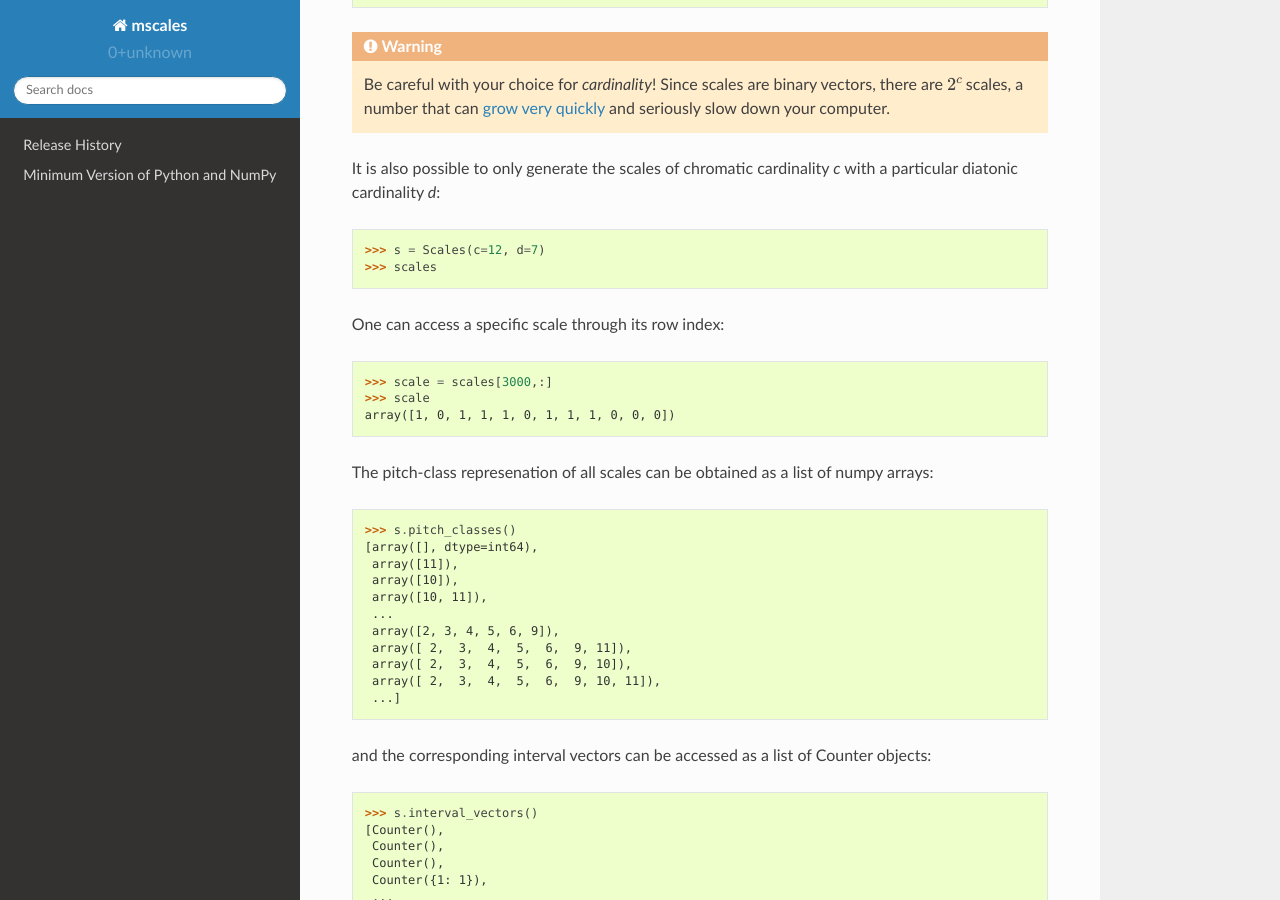
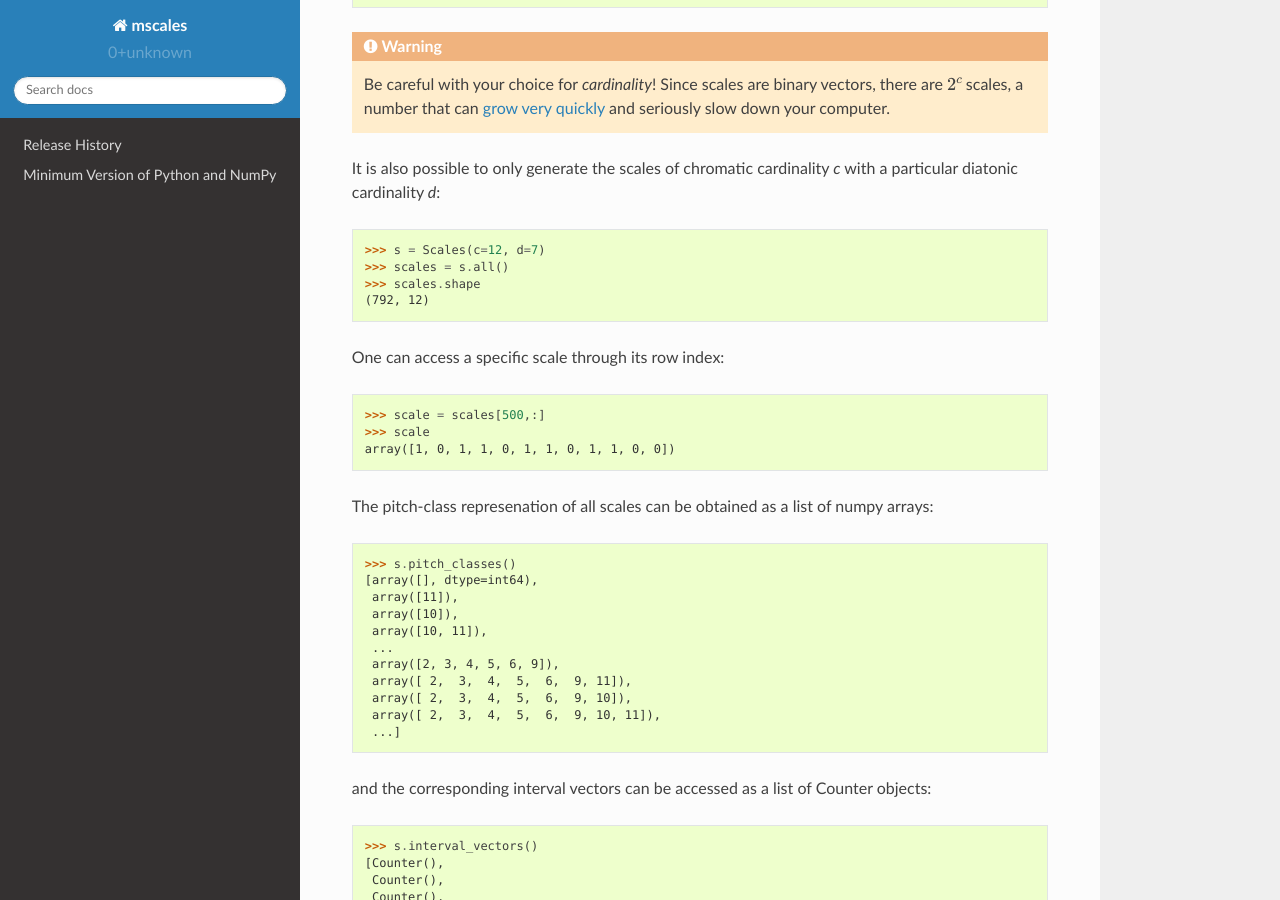
Before and after one commit to fabianmoss/mscales, a Sphinx documentation site: the page built from docs/source/index.rst, in a window 1280 px wide and 900 px high, scrolled down 915 px. Built offline with Sphinx 7.4.7 and the Read the Docs theme 2.0.0, drawn with Linux system fonts in a browser that asks for light colours.

```diff
--- a/docs/source/index.rst
+++ b/docs/source/index.rst
@@ -52,13 +52,15 @@ It is also possible to only generate the scales of chromatic cardinality `c`
 with a particular diatonic cardinality `d`:
 
 >>> s = Scales(c=12, d=7)
->>> scales
+>>> scales = s.all()
+>>> scales.shape
+(792, 12)
 
 One can access a specific scale through its row index:
 
->>> scale = scales[3000,:]
+>>> scale = scales[500,:]
 >>> scale
-array([1, 0, 1, 1, 1, 0, 1, 1, 1, 0, 0, 0])
+array([1, 0, 1, 1, 0, 1, 1, 0, 1, 1, 0, 0])
 
 The pitch-class represenation of all scales can be obtained
 as a list of numpy arrays:
```
Also changed, not shown: docs/source/img/example-scale.png, 1 other file.
